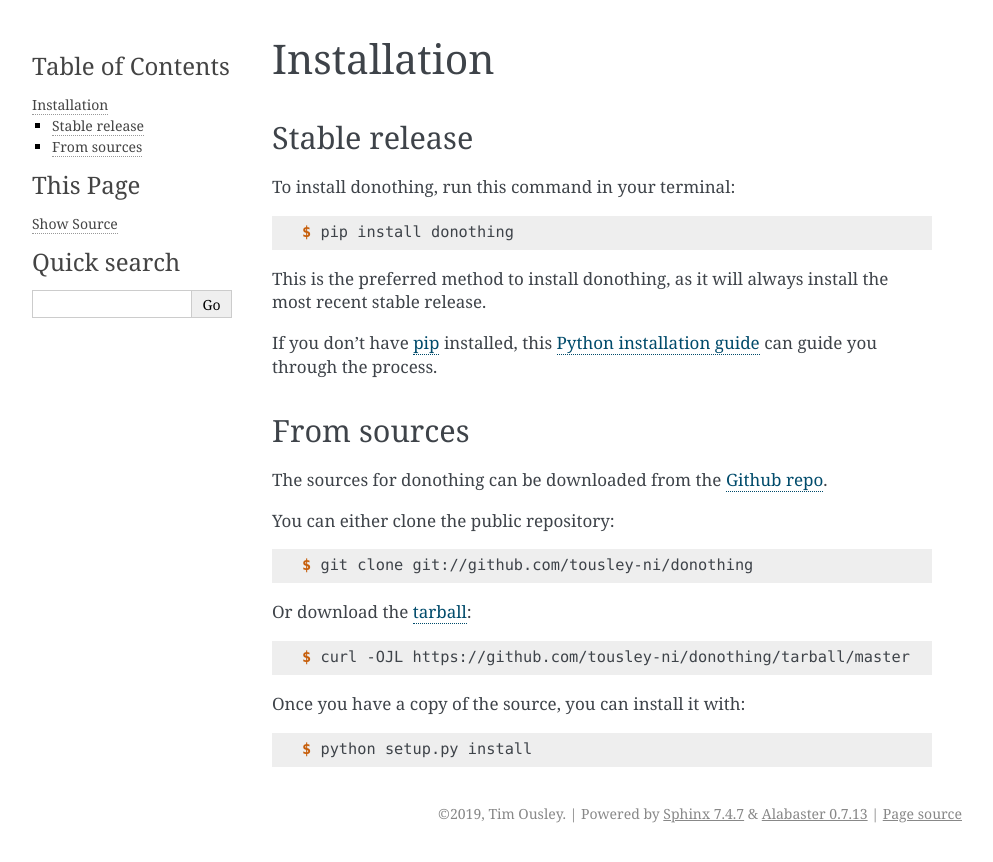
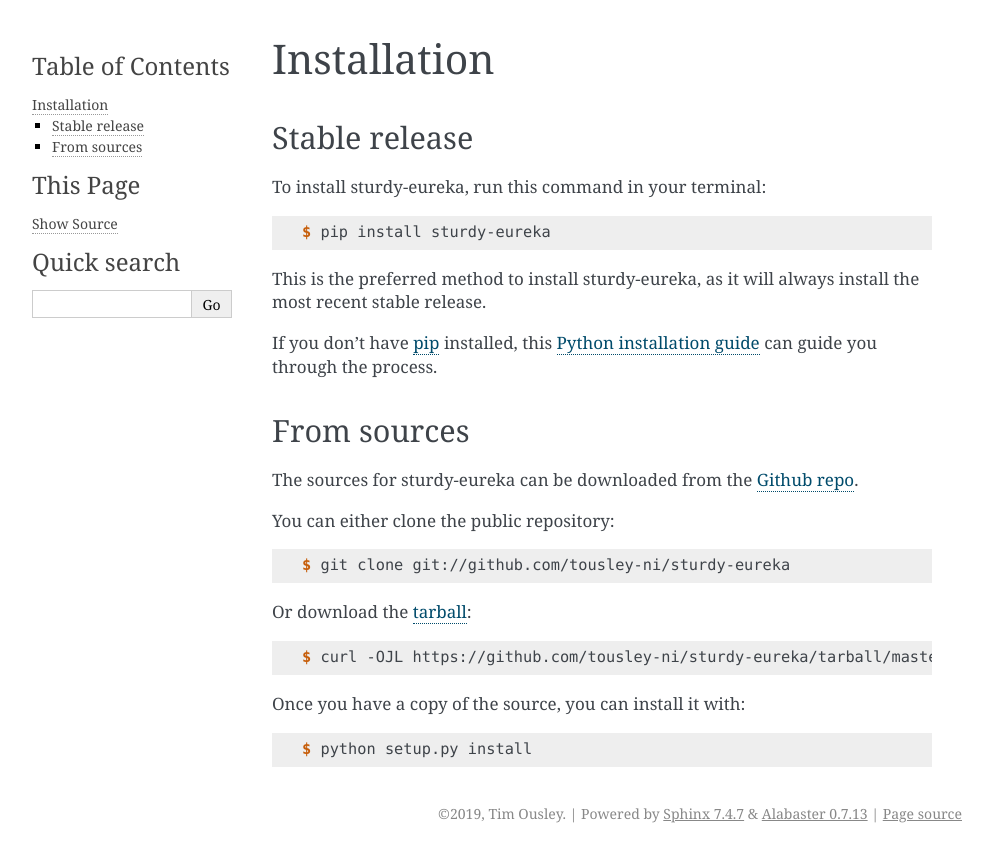
Before and after one commit to tousley-ni/sturdy-eureka, a Sphinx documentation site: the page built from docs/installation.rst, in a window 1280 px wide. Shown: the top 862 px of the page, without its empty margins (148-1141 px from the left). Built offline with Sphinx 7.4.7, drawn with Linux system fonts in a browser that asks for light colours; pages that are not in the unit, such as notebooks, are missing from menus; the version number is read from the project's files by our own code.

Commit message:
docs(github): globally updates name to sturdy-eureka

```diff
--- a/README.rst
+++ b/README.rst
@@ -24,7 +24,7 @@ Sturdy Eureka is a do nothing repo.  It does nothing useful, and maybe nothing i
 
 
 * Free software: BSD license
-* Documentation: https://donothing.readthedocs.io.
+* Documentation: https://sturdy-eureka.readthedocs.io.
 
 
 Features
--- a/docs/conf.py
+++ b/docs/conf.py
@@ -1,6 +1,6 @@
 #!/usr/bin/env python
 #
-# donothing documentation build configuration file, created by
+# sturdy-eureka documentation build configuration file, created by
 # sphinx-quickstart on Fri Jun  9 13:47:02 2017.
 #
 # This file is execfile()d with the current directory set to its
@@ -21,7 +21,7 @@ import os
 import sys
 sys.path.insert(0, os.path.abspath('..'))
 
-import donothing
+import sturdy-eureka
 
 # -- General configuration ---------------------------------------------
 
@@ -46,7 +46,7 @@ source_suffix = '.rst'
 master_doc = 'index'
 
 # General information about the project.
-project = 'donothing'
+project = 'sturdy-eureka'
 copyright = "2019, Tim Ousley"
 author = "Tim Ousley"
 
@@ -55,9 +55,9 @@ author = "Tim Ousley"
 # the built documents.
 #
 # The short X.Y version.
-version = donothing.__version__
+version = sturdy-eureka.__version__
 # The full version, including alpha/beta/rc tags.
-release = donothing.__version__
+release = sturdy-eureka.__version__
 
 # The language for content autogenerated by Sphinx. Refer to documentation
 # for a list of supported languages.
@@ -100,7 +100,7 @@ html_static_path = ['_static']
 # -- Options for HTMLHelp output ---------------------------------------
 
 # Output file base name for HTML help builder.
-htmlhelp_basename = 'donothingdoc'
+htmlhelp_basename = 'sturdy-eurekadoc'
 
 
 # -- Options for LaTeX output ------------------------------------------
@@ -127,8 +127,8 @@ latex_elements = {
 # (source start file, target name, title, author, documentclass
 # [howto, manual, or own class]).
 latex_documents = [
-    (master_doc, 'donothing.tex',
-     'donothing Documentation',
+    (master_doc, 'sturdy-eureka.tex',
+     'sturdy-eureka Documentation',
      'Tim Ousley', 'manual'),
 ]
 
@@ -138,8 +138,8 @@ latex_documents = [
 # One entry per manual page. List of tuples
 # (source start file, name, description, authors, manual section).
 man_pages = [
-    (master_doc, 'donothing',
-     'donothing Documentation',
+    (master_doc, 'sturdy-eureka',
+     'sturdy-eureka Documentation',
      [author], 1)
 ]
 
@@ -150,10 +150,10 @@ man_pages = [
 # (source start file, target name, title, author,
 #  dir menu entry, description, category)
 texinfo_documents = [
-    (master_doc, 'donothing',
-     'donothing Documentation',
+    (master_doc, 'sturdy-eureka',
+     'sturdy-eureka Documentation',
      author,
-     'donothing',
+     'sturdy-eureka',
      'One line description of project.',
      'Miscellaneous'),
 ]
--- a/docs/index.rst
+++ b/docs/index.rst
@@ -1,4 +1,4 @@
-Welcome to donothing's documentation!
+Welcome to sturdy-eureka's documentation!
 ======================================
 
 .. toctree::
--- a/docs/installation.rst
+++ b/docs/installation.rst
@@ -8,13 +8,13 @@ Installation
 Stable release
 --------------
 
-To install donothing, run this command in your terminal:
+To install sturdy-eureka, run this command in your terminal:
 
 .. code-block:: console
 
-    $ pip install donothing
+    $ pip install sturdy-eureka
 
-This is the preferred method to install donothing, as it will always install the most recent stable release.
+This is the preferred method to install sturdy-eureka, as it will always install the most recent stable release.
 
 If you don't have `pip`_ installed, this `Python installation guide`_ can guide
 you through the process.
@@ -26,19 +26,19 @@ you through the process.
 From sources
 ------------
 
-The sources for donothing can be downloaded from the `Github repo`_.
+The sources for sturdy-eureka can be downloaded from the `Github repo`_.
 
 You can either clone the public repository:
 
 .. code-block:: console
 
-    $ git clone git://github.com/tousley-ni/donothing
+    $ git clone git://github.com/tousley-ni/sturdy-eureka
 
 Or download the `tarball`_:
 
 .. code-block:: console
 
-    $ curl -OJL https://github.com/tousley-ni/donothing/tarball/master
+    $ curl -OJL https://github.com/tousley-ni/sturdy-eureka/tarball/master
 
 Once you have a copy of the source, you can install it with:
 
@@ -47,5 +47,5 @@ Once you have a copy of the source, you can install it with:
     $ python setup.py install
 
 
-.. _Github repo: https://github.com/tousley-ni/donothing
-.. _tarball: https://github.com/tousley-ni/donothing/tarball/master
+.. _Github repo: https://github.com/tousley-ni/sturdy-eureka
+.. _tarball: https://github.com/tousley-ni/sturdy-eureka/tarball/master
--- a/docs/usage.rst
+++ b/docs/usage.rst
@@ -2,6 +2,6 @@
 Usage
 =====
 
-To use donothing in a project::
+To use sturdy-eureka in a project::
 
-    import donothing
+    import sturdy-eureka
--- a/setup.cfg
+++ b/setup.cfg
@@ -7,7 +7,7 @@ tag = True
 search = version='{current_version}'
 replace = version='{new_version}'
 
-[bumpversion:file:donothing/__init__.py]
+[bumpversion:file:sturdy-eureka/__init__.py]
 search = __version__ = '{current_version}'
 replace = __version__ = '{new_version}'
 
--- a/donothing/__init__.py
+++ b/sturdy-eureka/__init__.py
@@ -1,4 +1,4 @@
-"""Top-level package for donothing."""
+"""Top-level package for sturdy-eureka."""
 
 __author__ = """Tim Ousley"""
 __email__ = '56884757+tousley-ni@users.noreply.github.com'
```
Also changed, not shown: CONTRIBUTING.rst (+12 -12 lines), setup.py (+5 -5 lines), 10 other files.
